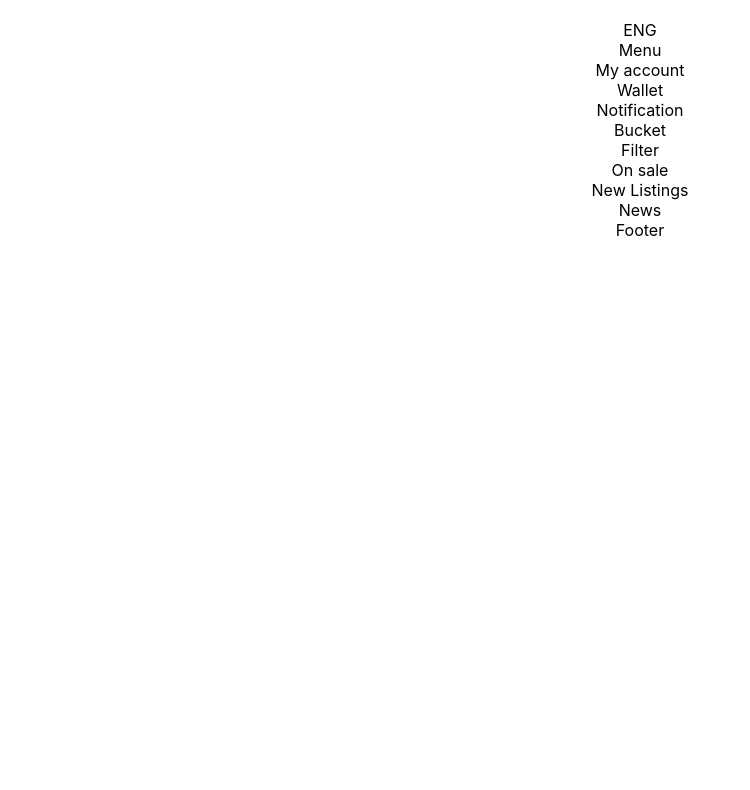
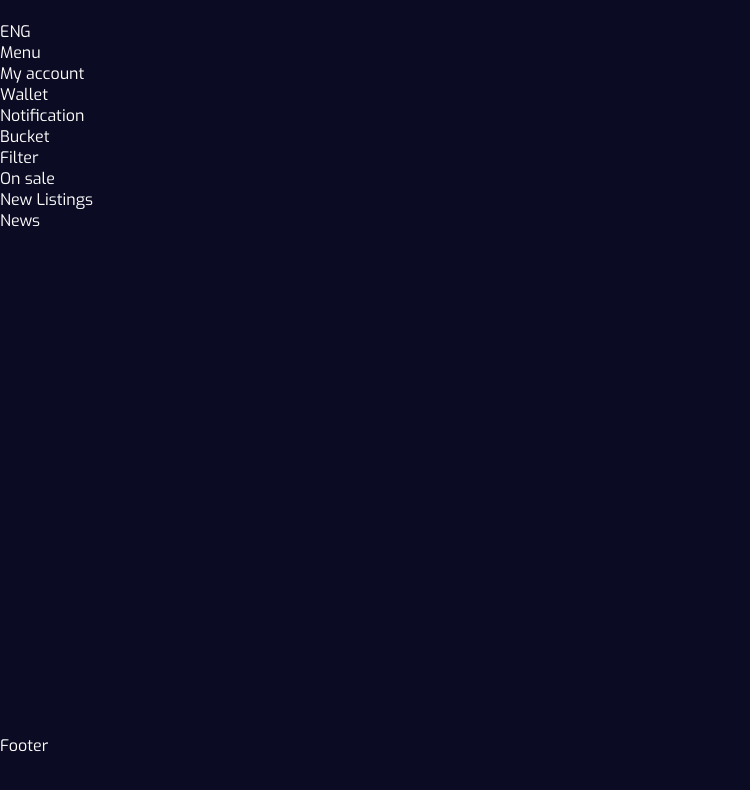
Before and after one commit to NikitaBud/test-task-app, a React (Create React App) app: page / in a window 1280 px wide. Shown: the top 790 px of the page, without its empty margins (0-750 px from the left). Built offline with nearby package versions, Linux system fonts and the light colour scheme.

Commit message:
base style

```diff
--- a/src/App.scss
+++ b/src/App.scss
@@ -1,38 +1,10 @@
-.App {
-  text-align: center;
+
+* {
+
 }
 
-.App-logo {
-  height: 40vmin;
-  pointer-events: none;
+.App {
+  display: grid;
+  grid-template-rows: 1fr 4fr 1fr;
+  background-color: #0B0C23;
 }
-
-@media (prefers-reduced-motion: no-preference) {
-  .App-logo {
-    animation: App-logo-spin infinite 20s linear;
-  }
-}
-
-.App-header {
-  background-color: #282c34;
-  min-height: 100vh;
-  display: flex;
-  flex-direction: column;
-  align-items: center;
-  justify-content: center;
-  font-size: calc(10px + 2vmin);
-  color: white;
-}
-
-.App-link {
-  color: #61dafb;
-}
-
-@keyframes App-logo-spin {
-  from {
-    transform: rotate(0deg);
-  }
-  to {
-    transform: rotate(360deg);
-  }
-}
--- a/src/index.scss
+++ b/src/index.scss
@@ -1,10 +1,9 @@
+@import url('https://fonts.googleapis.com/css?family=Exo&display=swap');
+
 body {
   margin: 0;
-  font-family: -apple-system, BlinkMacSystemFont, 'Segoe UI', 'Roboto', 'Oxygen',
-    'Ubuntu', 'Cantarell', 'Fira Sans', 'Droid Sans', 'Helvetica Neue',
-    sans-serif;
-  -webkit-font-smoothing: antialiased;
-  -moz-osx-font-smoothing: grayscale;
+  font-family: 'Exo', sans-serif;
+  color: #ffffff;
 }
 
 code {
```
